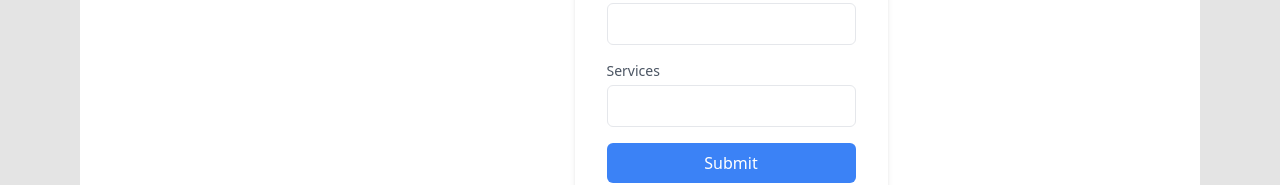
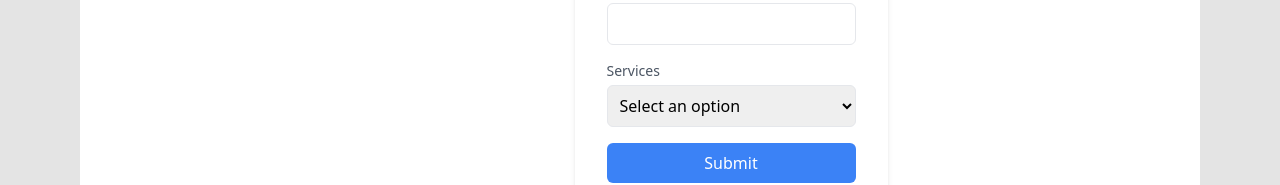
Before and after one commit to Terminator1601/AskYourDost, a Next.js app: page /freeListing in a window 1280 px wide. Shown: the part 832-1017 px from the top of the page. Built offline with nearby package versions, Linux system fonts and the light colour scheme.

Commit message:
add options to services

```diff
--- a/components/FreeListingForm/FreeListingForm.tsx
+++ b/components/FreeListingForm/FreeListingForm.tsx
@@ -1,8 +1,173 @@
+// "use client";
+
+// import { useState, ChangeEvent, FormEvent } from "react";
+// import { getFirestore, collection, addDoc } from "firebase/firestore";
+// import "@/database/firebaseConfig"; // Import your Firebase configuration
+
+// interface FormData {
+//   name: string;
+//   email: string;
+//   phone: string;
+//   address: string;
+//   shopImage: string;
+//   services: string;
+// }
+
+// interface InputField {
+//   name: string;
+//   label: string;
+//   type: string;
+//   rows?: number;
+// }
+
+// const FreeListingForm: React.FC = () => {
+//   const [formData, setFormData] = useState<FormData>({
+//     name: "",
+//     email: "",
+//     phone: "",
+//     address: "",
+//     shopImage: "",
+//     services: "",
+//   });
+
+//   const [showSuccessPopup, setShowSuccessPopup] = useState<boolean>(false);
+//   const [showErrorPopup, setShowErrorPopup] = useState<boolean>(false);
+
+//   const handleChange = (
+//     e: ChangeEvent<
+//       HTMLInputElement | (HTMLTextAreaElement & { name: keyof FormData })
+//     >
+//   ) => {
+//     const { name, value } = e.target;
+//     setFormData((prevData) => ({ ...prevData, [name]: value }));
+//   };
+
+//   const handleTextareaChange = (
+//     e: ChangeEvent<HTMLTextAreaElement & { name: keyof FormData }>
+//   ) => {
+//     const { name, value } = e.target;
+//     setFormData((prevData) => ({ ...prevData, [name]: value }));
+//   };
+
+//   const handleSubmit = async (e: FormEvent) => {
+//     e.preventDefault();
+
+//     // Store data in Firestore
+//     const firestore = getFirestore();
+//     try {
+//       const docRef = await addDoc(
+//         collection(firestore, "FreeListing"),
+//         formData
+//       );
+//       console.log("Document written with ID: ", docRef.id);
+
+//       // Show success popup
+//       setShowSuccessPopup(true);
+
+//       // Show success alert
+//       window.alert("Form submitted successfully!");
+//     } catch (error) {
+//       if (error instanceof Error && error.message) {
+//         console.error("Error adding document: ", error.message);
+//         // Show error alert
+//         window.alert(`Error submitting the form: ${error.message}`);
+//       } else {
+//         console.error("Unknown error occurred: ", error);
+//         // Show generic error alert
+//         window.alert("An unknown error occurred. Please try again.");
+//       }
+
+//       // Show error popup
+//       setShowErrorPopup(true);
+//     }
+//   };
+
+//   const closePopup = () => {
+//     setShowSuccessPopup(false);
+//     setShowErrorPopup(false);
+//   };
+//   const inputFields: InputField[] = [
+//     { name: "name", label: "Name", type: "text" },
+//     { name: "email", label: "Business Email", type: "email" },
+//     { name: "phone", label: "Phone Number", type: "tel" },
+//     { name: "address", label: "Address", type: "textarea", rows: 3 },
+//     { name: "shopImage", label: "Shop Image URL", type: "text" },
+//     { name: "services", label: "Services", type: "select" },
+//   ];
+//   const servicesOptions = ["Option 1", "Option 2", "Option 3"]; // Add your service options here
+
+//   return (
+//     <div className="min-h-screen flex items-center justify-center">
+//       <div className="max-w-screen-xl flex">
+//         {/* Left Side (Image) */}
+//         <div className="flex-shrink-0 p-4">
+//           <img
+//             src={formData.shopImage || "https://placehold.it/150x150"}
+//             alt="Shop"
+//             className="rounded-md"
+//             style={{ width: "150px", height: "150px" }}
+//           />
+//         </div>
+
+//         {/* Right Side (Form) */}
+//         <div className="flex-grow p-8 bg-white shadow-md rounded-md">
+//           <h2 className="text-2xl font-semibold mb-4">User Information</h2>
+
+//           {inputFields.map((field) => (
+//             <div key={field.name} className="mb-4">
+//               <label
+//                 htmlFor={field.name}
+//                 className="block text-sm font-medium text-gray-600"
+//               >
+//                 {field.label}
+//               </label>
+//               {field.type === "textarea" ? (
+//                 <textarea
+//                   id={field.name}
+//                   name={field.name}
+//                   value={formData[field.name]}
+//                   onChange={handleTextareaChange}
+//                   rows={field.rows}
+//                   className="mt-1 p-2 w-full border rounded-md"
+//                   required
+//                 />
+//               ) : (
+//                 <input
+//                   type={field.type}
+//                   id={field.name}
+//                   name={field.name}
+//                   value={formData[field.name]}
+//                   onChange={handleChange}
+//                   className="mt-1 p-2 w-full border rounded-md"
+//                   required
+//                 />
+//               )}
+//             </div>
+//           ))}
+
+//           {/* Submit Button */}
+//           <button
+//             type="submit"
+//             onClick={handleSubmit}
+//             className="w-full bg-blue-500 text-white p-2 rounded-md hover:bg-blue-600"
+//           >
+//             Submit
+//           </button>
+//         </div>
+//       </div>
+//     </div>
+//   );
+// };
+
+// export default FreeListingForm;
+
+
+
 "use client";
 
 import { useState, ChangeEvent, FormEvent } from "react";
 import { getFirestore, collection, addDoc } from "firebase/firestore";
-import  "@/database/firebaseConfig"; // Import your Firebase configuration
+import "@/database/firebaseConfig"; // Import your Firebase configuration
 
 interface FormData {
   name: string;
@@ -55,23 +220,23 @@ const FreeListingForm: React.FC = () => {
     // Store data in Firestore
     const firestore = getFirestore();
     try {
-      const docRef = await addDoc(collection(firestore, 'FreeListing'), formData);
-      console.log('Document written with ID: ', docRef.id);
+      const docRef = await addDoc(collection(firestore, "FreeListing"), formData);
+      console.log("Document written with ID: ", docRef.id);
 
       // Show success popup
       setShowSuccessPopup(true);
 
       // Show success alert
-      window.alert('Form submitted successfully!');
+      window.alert("Form submitted successfully!");
     } catch (error) {
       if (error instanceof Error && error.message) {
-        console.error('Error adding document: ', error.message);
+        console.error("Error adding document: ", error.message);
         // Show error alert
         window.alert(`Error submitting the form: ${error.message}`);
       } else {
-        console.error('Unknown error occurred: ', error);
+        console.error("Unknown error occurred: ", error);
         // Show generic error alert
-        window.alert('An unknown error occurred. Please try again.');
+        window.alert("An unknown error occurred. Please try again.");
       }
 
       // Show error popup
@@ -83,14 +248,17 @@ const FreeListingForm: React.FC = () => {
     setShowSuccessPopup(false);
     setShowErrorPopup(false);
   };
+
   const inputFields: InputField[] = [
     { name: "name", label: "Name", type: "text" },
     { name: "email", label: "Business Email", type: "email" },
     { name: "phone", label: "Phone Number", type: "tel" },
     { name: "address", label: "Address", type: "textarea", rows: 3 },
     { name: "shopImage", label: "Shop Image URL", type: "text" },
-    { name: "services", label: "Services", type: "text" },
+    { name: "services", label: "Services", type: "select" },
   ];
+
+  const servicesOptions = ["Option 1", "Option 2", "Option 3"]; // Add your service options here
 
   return (
     <div className="min-h-screen flex items-center justify-center">
@@ -127,6 +295,24 @@ const FreeListingForm: React.FC = () => {
                   className="mt-1 p-2 w-full border rounded-md"
                   required
                 />
+              ) : field.type === "select" ? (
+                <select
+                  id={field.name}
+                  name={field.name}
+                  value={formData[field.name]}
+                  onChange={handleChange}
+                  className="mt-1 p-2 w-full border rounded-md"
+                  required
+                >
+                  <option value="" disabled>
+                    Select an option
+                  </option>
+                  {servicesOptions.map((option) => (
+                    <option key={option} value={option}>
+                      {option}
+                    </option>
+                  ))}
+                </select>
               ) : (
                 <input
                   type={field.type}
```
